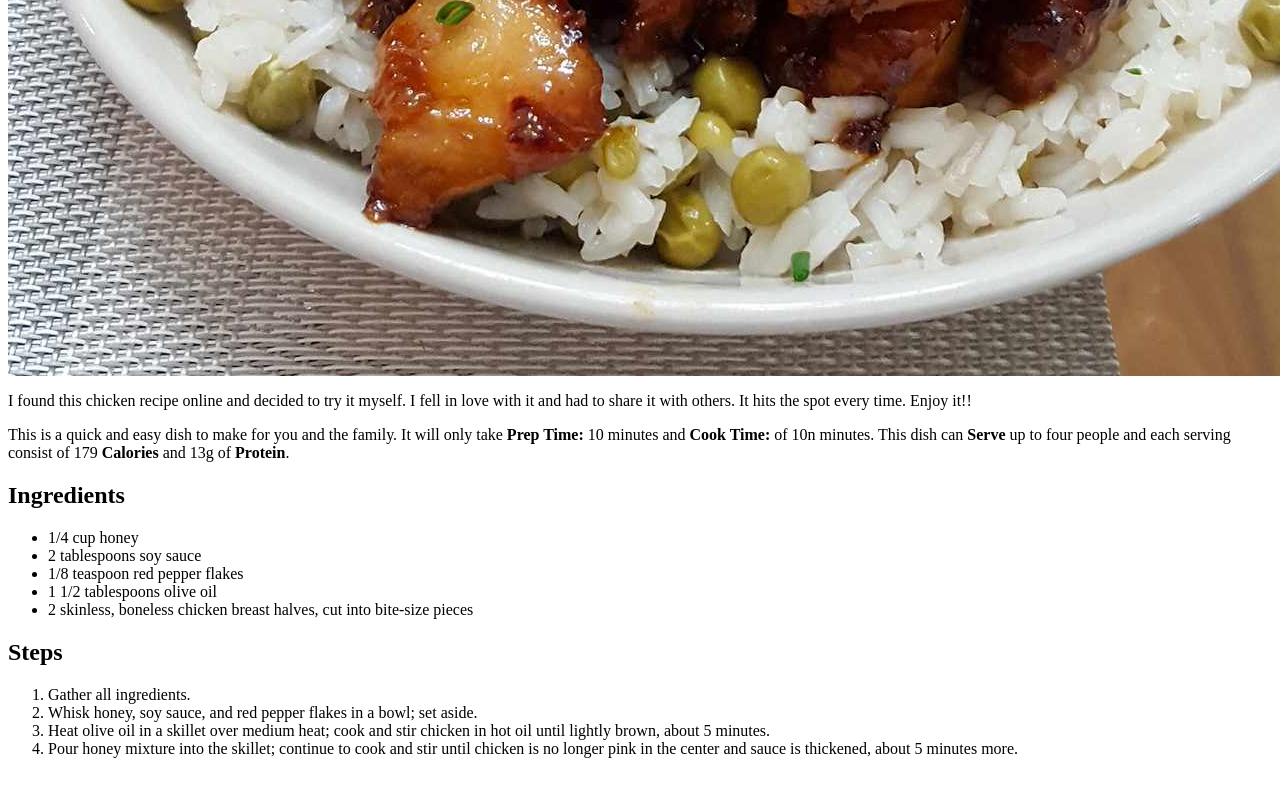
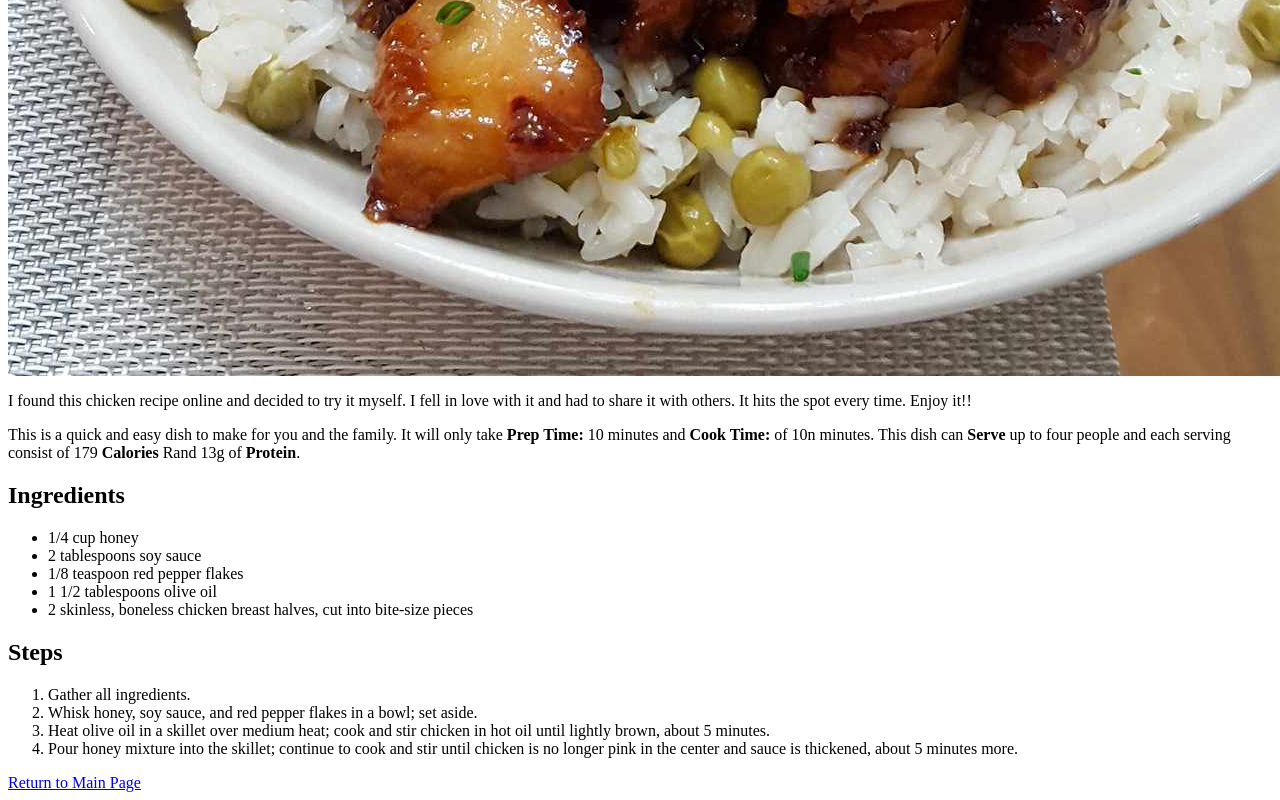
Before and after one commit to austin-r10/Odin-Recipes, a plain HTML site: page Recipes/HoneyGlazedChicken.html in a window 1280 px wide. Shown: the part 829-1629 px from the top of the page. Before the commit the page ends 1603 px from the top, so only its background shows below. Drawn offline with Linux system fonts and the light colour scheme.

Commit message:
Add Return to Main Page

```diff
--- a/Recipes/HoneyGlazedChicken.html
+++ b/Recipes/HoneyGlazedChicken.html
@@ -17,7 +17,7 @@
 
     <p>
         This is a quick and easy dish to make for you and the family. It will only take <strong>Prep Time:</strong> 10 minutes and <strong>Cook Time:</strong> of 10n minutes.
-        This dish can <strong>Serve</strong> up to four people and each serving consist of 179 <strong>Calories</strong> and 13g of <strong>Protein</strong>.
+        This dish can <strong>Serve</strong> up to four people and each serving consist of 179 <strong>Calories</strong> Rand 13g of <strong>Protein</strong>.
     </p>
 
     <h2>
@@ -43,5 +43,7 @@
     <li>Pour honey mixture into the skillet; continue to cook and stir until chicken is no longer pink in the center and sauce is thickened, about 5 minutes more.</li>
 </ol>
 
+<a href="/repos/odin-recipes/index.html">Return to Main Page</a>
+
 </body>
 </html>
```
Also changed, not shown: Recipes/SalmonTeriyaki.html (+2 -0 lines).
